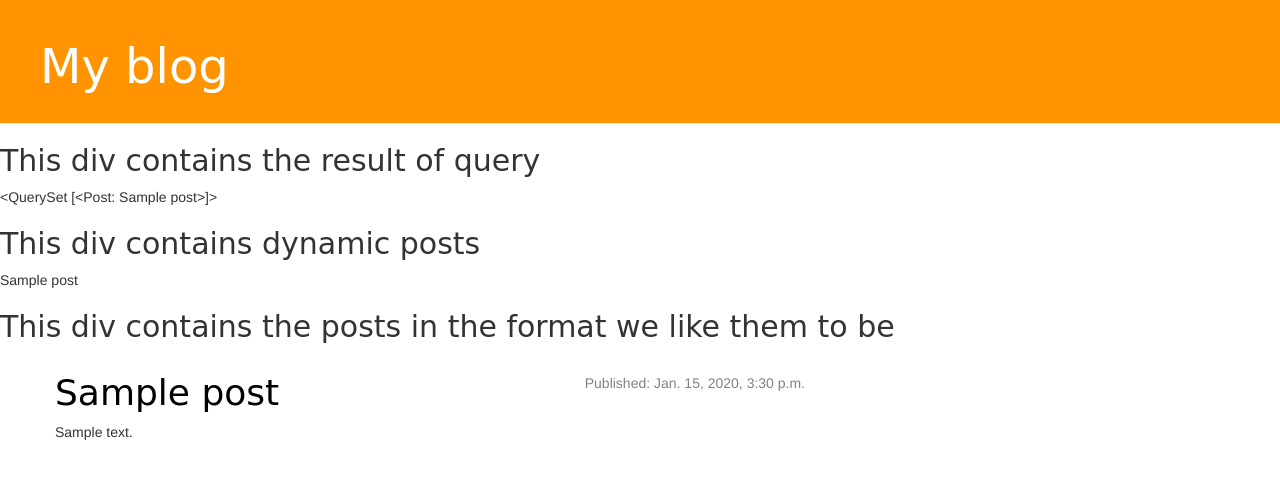
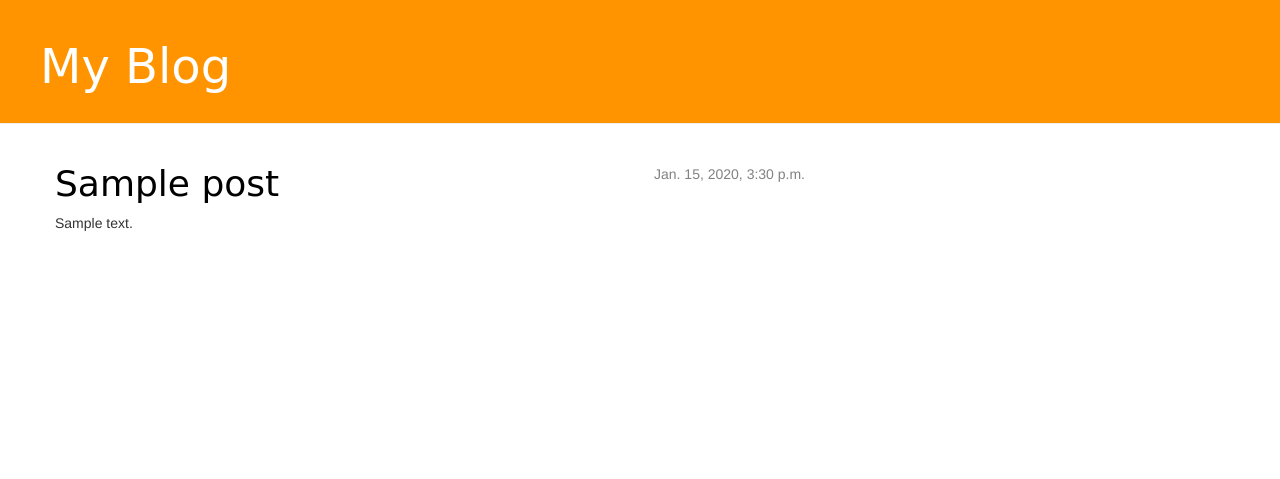
Before and after one commit to nikssardana/my-first-django-blog, a Django app: template blogApp/templates/blogApp/post_list.html in a window 1280 px wide. Shown: the top 479 px of the page. Run offline with Django 3.2, Linux system fonts and the light colour scheme; the template is opened without the code that fills it: values that come from a table or form of the project are taken from there, others are empty; tables that the repository leaves empty hold one stand-in row (values such as "Sample post"); some libraries are stand-ins or nearby versions.

Commit message:
Used template extending

```diff
--- /dev/null
+++ b/blogApp/templates/blogApp/base.html
@@ -0,0 +1,25 @@
+{% load staticfiles %}
+<html>
+<head>
+    <title>Niks' Blog</title>
+
+    <link rel="stylesheet" href="//maxcdn.bootstrapcdn.com/bootstrap/3.2.0/css/bootstrap.min.css">
+    <link rel="stylesheet" href="//maxcdn.bootstrapcdn.com/bootstrap/3.2.0/css/bootstrap-theme.min.css">
+    <link rel="stylesheet" href="{% static 'css/blog.css' %}">
+
+</head>
+<body>
+<div class="page-header">
+    <h1><a href="/">My Blog</a></h1>
+</div>
+<div class="content container">
+    <div class="row">
+        <div class="col-md-8">
+            {% block content %}
+            {% endblock %}
+        </div>
+    </div>
+</div>
+
+</body>
+</html>
--- a/blogApp/templates/blogApp/post_list.html
+++ b/blogApp/templates/blogApp/post_list.html
@@ -1,48 +1,13 @@
-{% load staticfiles %}
-<html>
-<head>
-    <title>Niks' Blog</title>
+{% extends 'blogApp/base.html' %}
 
-    <link rel="stylesheet" href="//maxcdn.bootstrapcdn.com/bootstrap/3.2.0/css/bootstrap.min.css">
-    <link rel="stylesheet" href="//maxcdn.bootstrapcdn.com/bootstrap/3.2.0/css/bootstrap-theme.min.css">
-    <link rel="stylesheet" href="{% static 'css/blog.css' %}">
-
-</head>
-<body>
-<div class="page-header">
-    <h1><a href="">My blog</a></h1>
-</div>
-
-<div>
-<h2>This div contains the result of query</h2>
-{{posts}}
-</div>
-
-<div>
-    <h2>This div contains dynamic posts</h2>
-    {% for post in posts %}
-        {{post}}
-        <br>
-    {% endfor %}
-</div>
-
-
-<h2>This div contains the posts in the format we like them to be</h2>
-<div class="content container">
-    <div class="row">
-        <div class="col-md-8">
+{% block content %}
     {% for post in posts %}
         <div class="post">
             <div class="date">
-                        <p>Published: {{ post.published_date }}</p>
+                {{ post.published_date }}
             </div>
             <h1><a href="">{{ post.title }}</a></h1>
             <p>{{ post.text|linebreaks }}</p>
         </div>
     {% endfor %}
-        </div>
-    </div>
-</div>
-
-</body>
-</html>
+{% endblock %}
```
Lines whose indentation alone changed are shown as unchanged.
